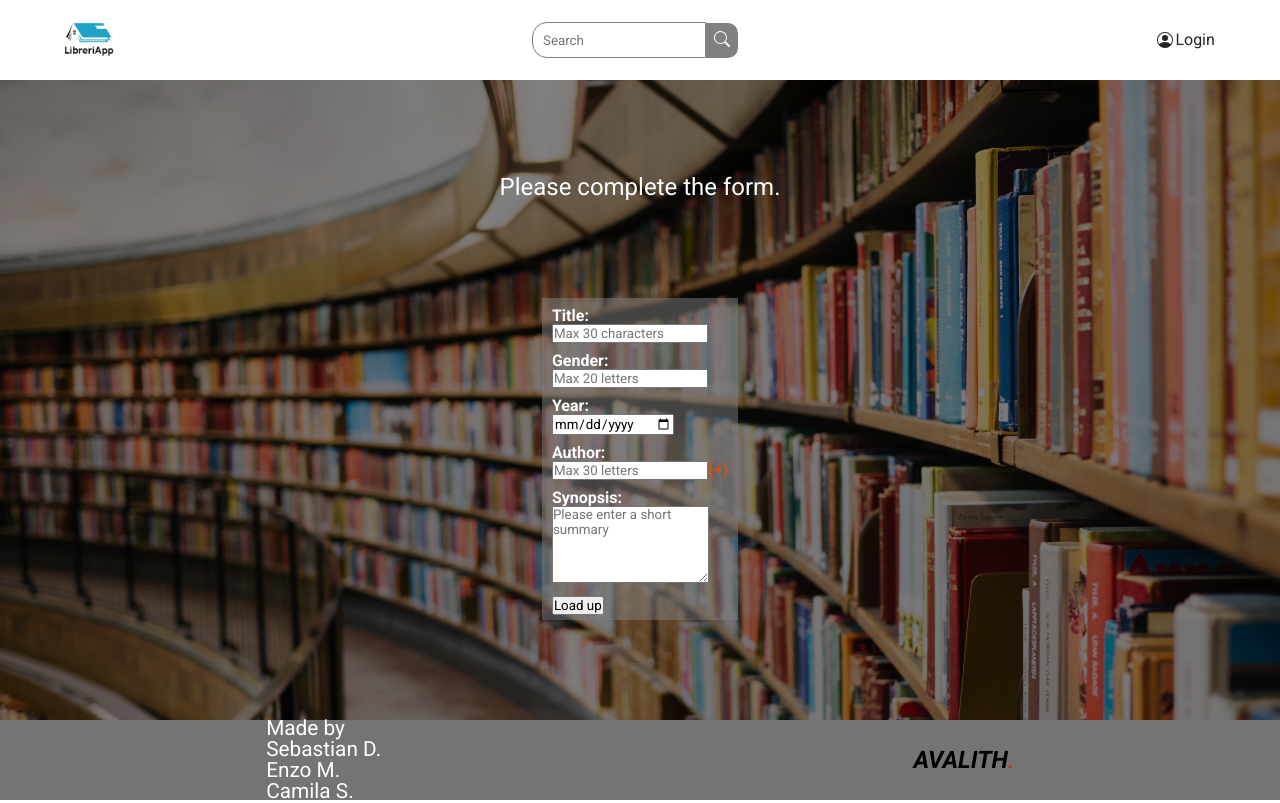
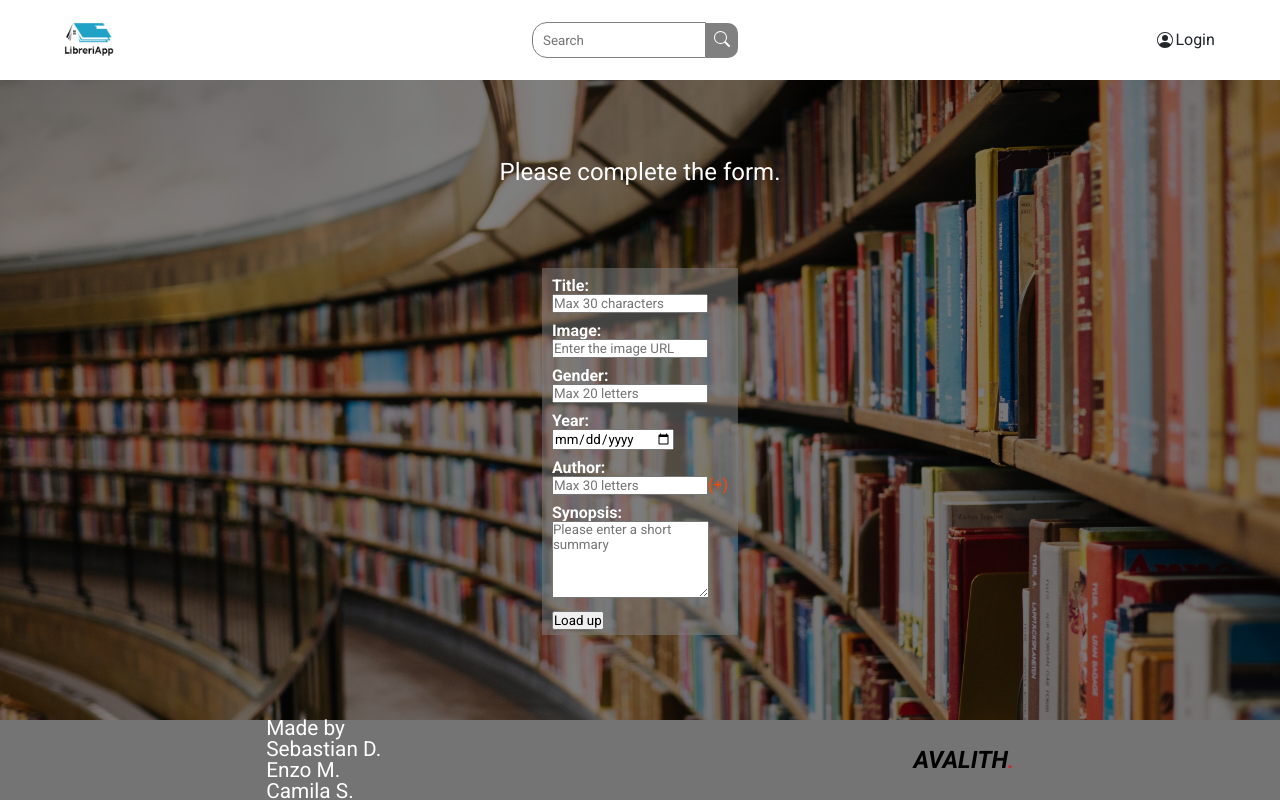
Before and after one commit to lemarchesi09/sf-library-app, a React (Create React App) app: page /createbook in a window 1280 px wide. Built offline with nearby package versions, Linux system fonts and the light colour scheme.

Commit message:
:construction:fix: adding input for images

```diff
--- a/src/components/CreateBook/CreateBook.js
+++ b/src/components/CreateBook/CreateBook.js
@@ -63,6 +63,26 @@ const CreateBook = () => {
           />
         </div>
         {errors.title && <span className="form__input-error">{errors.title.message}</span>}
+
+        <div className="form__input-section">
+          <label>
+            <h2 className="form__input-gender">Image: </h2>
+          </label>
+          <input
+            id="image"
+            className="form__input"
+            type="text"
+            placeholder="Enter the image URL"
+            autoComplete="off"
+            {...register("image", {
+              required: {
+                value: true,
+                message: "The image input is required",
+              },
+            })}
+          />
+        </div>
+        {errors.image && <span className="form__input-error">{errors.image.message}</span>}
 
         <div className="form__input-section">
           <label>
```
